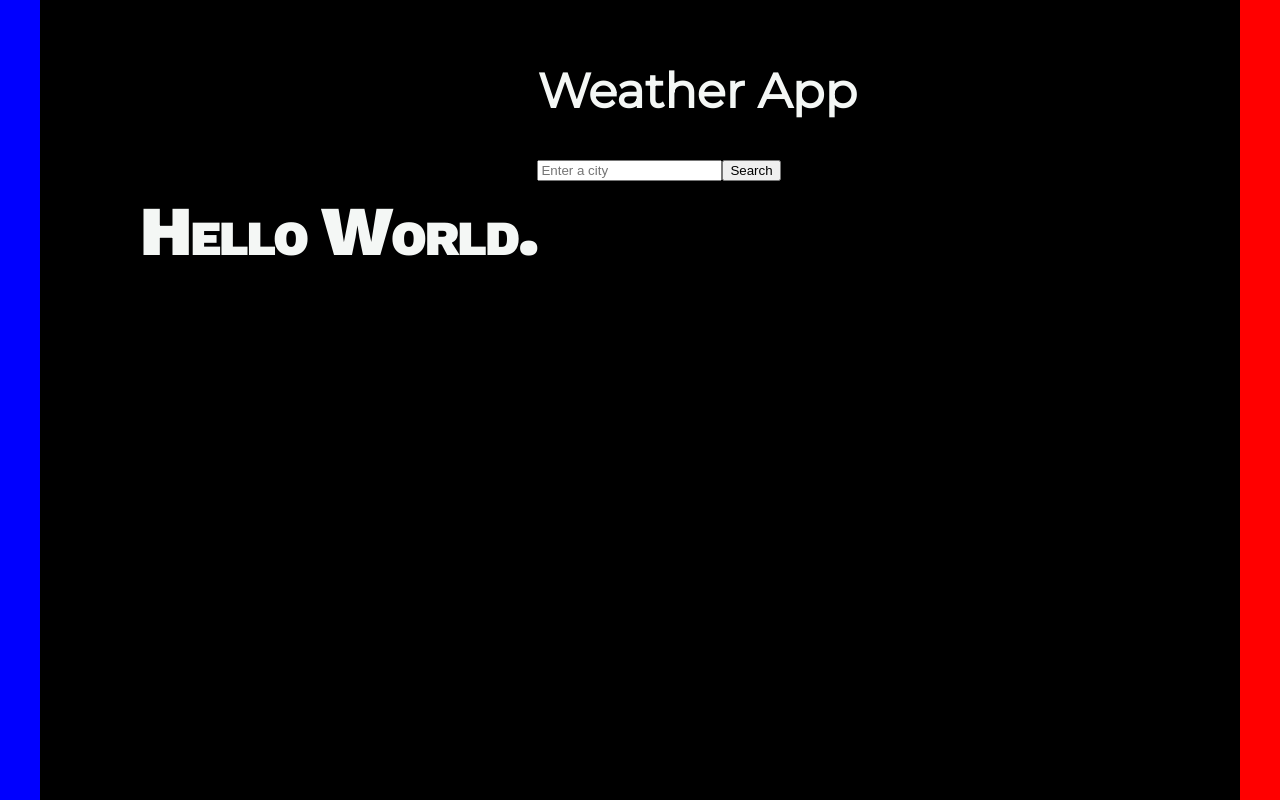
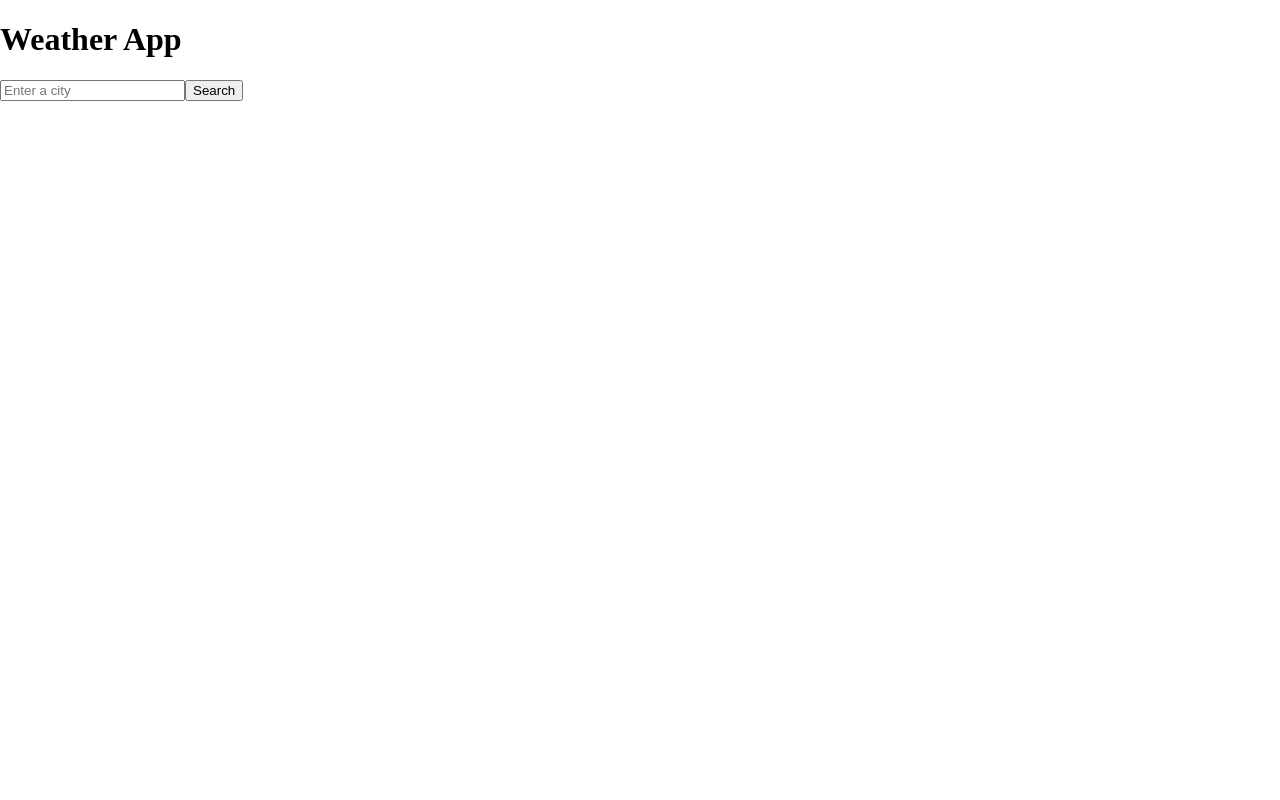
Before and after one commit to leondoes/reactrain, a React (Create React App) app: page / in a window 1280 px wide. Built offline with nearby package versions, Linux system fonts and the light colour scheme; no server answers.

Commit message:
:art: Improved the structure of code and seperated components. Also added an error if a city isn't found in search

```diff
--- a/src/components/GeoLocation/index.js
+++ /dev/null
@@ -1,63 +0,0 @@
-import React, { useState, useEffect } from 'react';
-import SearchBar from './SearchBar';
-import WeatherDisplay from './WeatherDisplay.js';
-
-const apiKey = process.env.REACT_APP_WEATHER_API_KEY;
-const apiUrl = 'https://api.openweathermap.org/data/2.5/weather';
-const geoApiUrl = 'https://api.openweathermap.org/geo/1.0/direct';
-
-function App() {
-  const [weatherData, setWeatherData] = useState(null);
-
-  const fetchWeatherByLatLng = async (lat, lon) => {
-    try {
-      const response = await fetch(`${apiUrl}?lat=${lat}&lon=${lon}&appid=${apiKey}`);
-      if (response.ok) {
-        const data = await response.json();
-        setWeatherData(data);
-      } else {
-        console.error('Failed to fetch weather data');
-      }
-    } catch (error) {
-      console.error('Error while fetching weather data', error);
-    }
-  };
-
-  useEffect(() => {
-    if (navigator.geolocation) {
-      navigator.geolocation.getCurrentPosition((position) => {
-        const { latitude, longitude } = position.coords;
-        fetchWeatherByLatLng(latitude, longitude);
-      });
-    }
-  }, []);
-
-  const handleCitySearch = async (city) => {
-    try {
-      const geoResponse = await fetch(`${geoApiUrl}?q=${city}&limit=5&appid=${apiKey}`);
-      if (geoResponse.ok) {
-        const geoData = await geoResponse.json();
-        if (geoData.length > 0) {
-          const firstCity = geoData[0];
-          fetchWeatherByLatLng(firstCity.lat, firstCity.lon);
-        } else {
-          console.error('City not found');
-        }
-      } else {
-        console.error('Failed to fetch city data');
-      }
-    } catch (error) {
-      console.error('Error while fetching city data', error);
-    }
-  };
-
-  return (
-    <div>
-      <h1>Weather App</h1>
-      <SearchBar onSearch={handleCitySearch} />
-      <WeatherDisplay weatherData={weatherData} />
-    </div>
-  );
-}
-
-export default App;
--- a/src/components/ReactRain/index.js
+++ b/src/components/ReactRain/index.js
@@ -1,17 +1,72 @@
-import React from "react";
-import PageLayout from "../../layout/pageLayout";
-import {Title,Copy} from "./styled.js"
-import WeatherApp from "../GeoLocation";
+import React, { useState, useEffect } from 'react';
+import SearchBar from '../SearchBar';
+import WeatherDisplay from '../WeatherDisplay';
+
+const apiKey = process.env.REACT_APP_WEATHER_API_KEY;
+const apiUrl = 'https://api.openweathermap.org/data/2.5/weather';
+const geoApiUrl = 'https://api.openweathermap.org/geo/1.0/direct';
 
 const ReactRain = () => {
+  const [weatherData, setWeatherData] = useState(null);
+  const [cityNotFound, setCityNotFound] = useState(false);
 
+  const fetchWeatherByLatLng = async (lat, lon) => {
+    try {
+      const response = await fetch(`${apiUrl}?lat=${lat}&lon=${lon}&appid=${apiKey}&units=metric`);
+      if (response.ok) {
+        const data = await response.json();
+        setWeatherData(data);
+        setCityNotFound(false); // Reset city not found error if data is fetched.
+      } else {
+        setCityNotFound(true); // Set city not found error to true.
+        console.error('Failed to fetch weather data');
+      }
+    } catch (error) {
+      console.error('Error while fetching weather data', error);
+    }
+  };
+
+  useEffect(() => {
+    if (navigator.geolocation) {
+      navigator.geolocation.getCurrentPosition((position) => {
+        const { latitude, longitude } = position.coords;
+        fetchWeatherByLatLng(latitude, longitude);
+      });
+    }
+  }, []);
+
+  const handleCitySearch = async (city) => {
+  try {
+    const geoResponse = await fetch(`${geoApiUrl}?q=${city}&limit=5&appid=${apiKey}&type=city`);
+    if (geoResponse.ok) {
+      const geoData = await geoResponse.json();
+      if (geoData.length > 0) {
+        const firstCity = geoData[0];
+        fetchWeatherByLatLng(firstCity.lat, firstCity.lon);
+      } else {
+        setCityNotFound(true);
+        console.error('City not found');
+      }
+    } else {
+      setCityNotFound(true);
+      console.error('Failed to fetch city data');
+    }
+  } catch (error) {
+    console.error('Error while fetching city data', error);
+  }
+};
 
 
   return (
-    <PageLayout>
-<Title>Hello World.</Title>
-<Copy><WeatherApp/></Copy>
-    </PageLayout>
+    <div>
+      <h1>Weather App</h1>
+      <SearchBar onSearch={handleCitySearch} />
+      {cityNotFound ? (
+        <div>City not found</div>
+      ) : (
+        <WeatherDisplay weatherData={weatherData} />
+      )}
+    </div>
   );
 };
 
```
Also changed, not shown: src/components/FetchLatLng/index.js (added), src/components/FetchLatLng/styled.js (added), src/components/SearchBar/index.js (renamed from src/components/GeoLocation/SearchBar.js), src/components/SearchBar/styled.js (added), src/components/WeatherDisplay/index.js (renamed from src/components/GeoLocation/WeatherDisplay.js), src/components/WeatherDisplay/styled.js (added).
